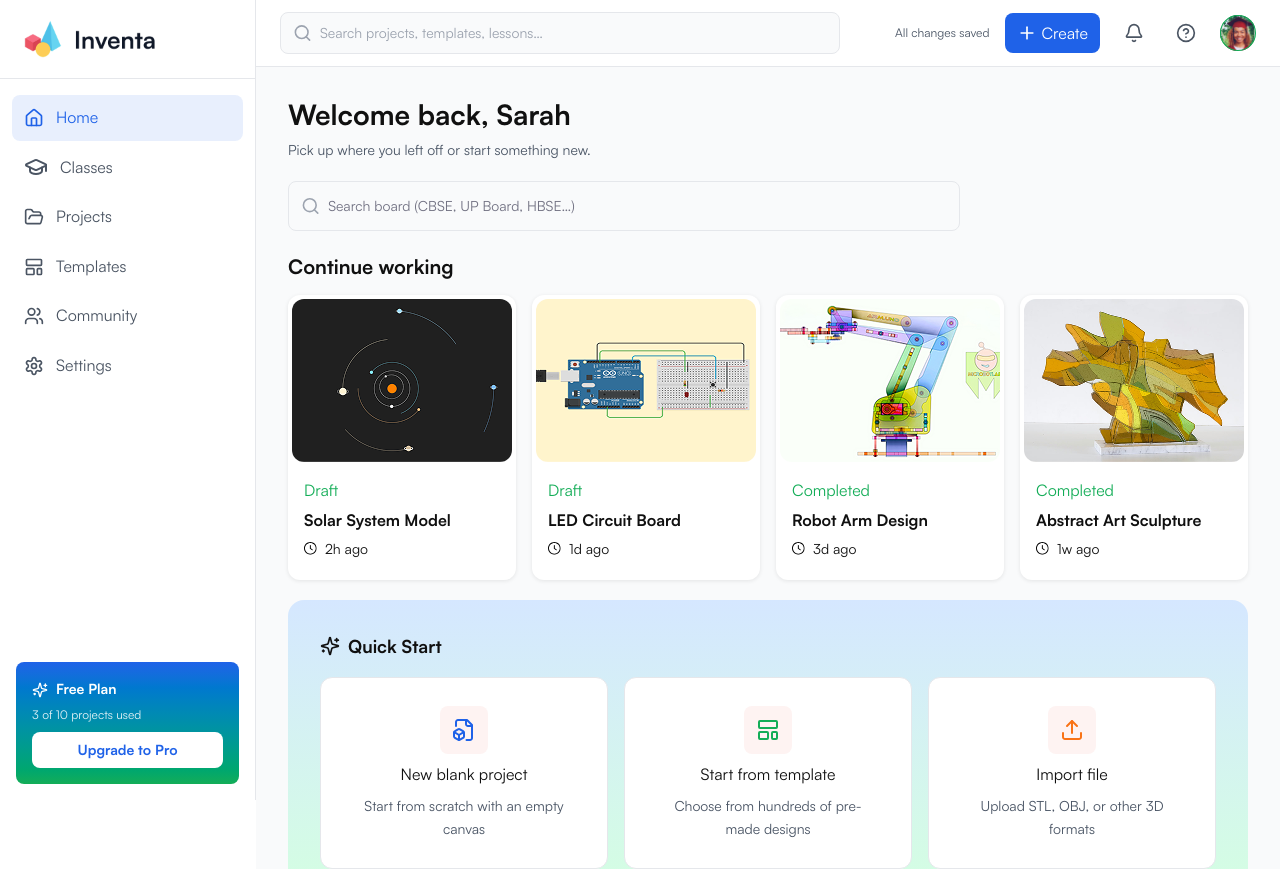
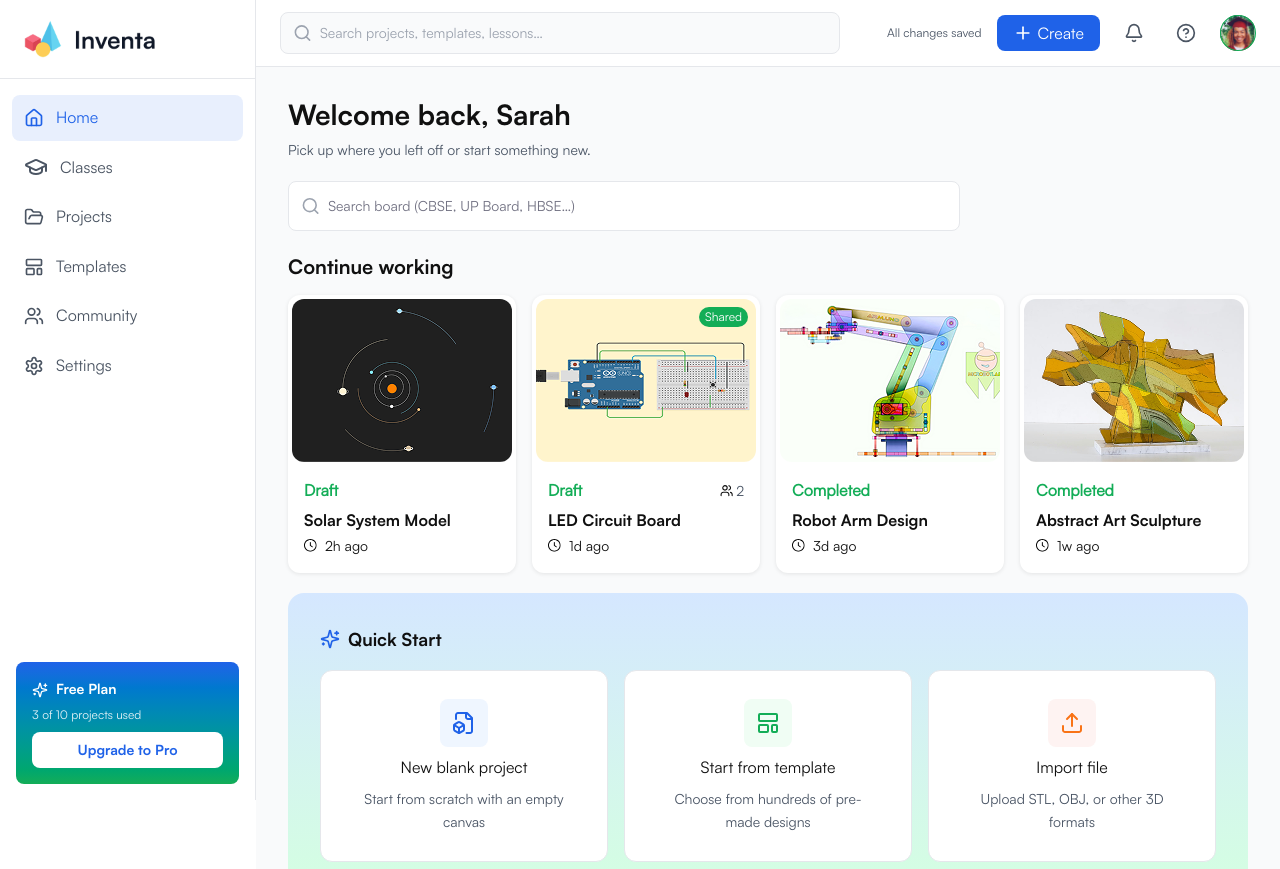
Before and after one commit to sandeep-luhaniwal/inventa, a Next.js app: page /dashboard in a window 1280 px wide. Shown: the top 869 px of the page. Built offline with nearby package versions, Linux system fonts and the light colour scheme.

Commit message:
all chages done

```diff
--- a/src/app/dashboard/classes/page.tsx
+++ b/src/app/dashboard/classes/page.tsx
@@ -3,7 +3,7 @@ import React from 'react'
 
 function page() {
   return (
-    <div className='bg-[#F9FAFB] p-4 lg:p-6 xl:p-8'>
+    <div className='bg-[#F9FAFB] min-h-[calc(100vh-80px)] p-4 lg:p-6 xl:p-8'>
       <ClassesHero />
     </div>
   )
--- a/src/components/common/Helper.tsx
+++ b/src/components/common/Helper.tsx
@@ -327,19 +327,19 @@ export const PROJECT_OPTIONS_DATA_LIST = [
     title: "New blank project",
     desc: "Start from scratch with an empty canvas",
     icon: "file", // tumhare Icons component ke hisaab se
-    color: "blue",
+    color: "#EFF6FF",
   },
   {
     title: "Start from template",
     desc: "Choose from hundreds of pre-made designs",
     icon: "templategreen",
-    color: "green",
+    color: "#F0FDF4",
   },
   {
     title: "Import file",
     desc: "Upload STL, OBJ, or other 3D formats",
     icon: "upload",
-    color: "orange",
+    color: "#FEF3F2",
   },
 ]
 
--- a/src/components/common/Icons.tsx
+++ b/src/components/common/Icons.tsx
@@ -161,7 +161,7 @@ const Icons = ({ icon, className, hoverchangevalue, ...props }: ICONS_PROPS) =>
         ),
         "dashboard": (
             <svg width="20" height="20" viewBox="0 0 20 20" fill="none" xmlns="http://www.w3.org/2000/svg">
-                <g clip-path="url(#clip0_221_75)">
+                <g clipPath="url(#clip0_221_75)">
                     <path d="M12.5 17.5V10.8333C12.5 10.6123 12.4122 10.4004 12.2559 10.2441C12.0996 10.0878 11.8877 10 11.6667 10H8.33333C8.11232 10 7.90036 10.0878 7.74408 10.2441C7.5878 10.4004 7.5 10.6123 7.5 10.8333V17.5" stroke="#4B5563" strokeWidth="1.66667" strokeLinecap="round" strokeLinejoin="round" />
                     <path d="M2.5 8.33333C2.49994 8.09089 2.55278 7.85135 2.65482 7.63143C2.75687 7.41151 2.90566 7.2165 3.09083 7.06L8.92417 2.06083C9.22499 1.80659 9.60613 1.6671 10 1.6671C10.3939 1.6671 10.775 1.80659 11.0758 2.06083L16.9092 7.06C17.0943 7.2165 17.2431 7.41151 17.3452 7.63143C17.4472 7.85135 17.5001 8.09089 17.5 8.33333V15.8333C17.5 16.2754 17.3244 16.6993 17.0118 17.0118C16.6993 17.3244 16.2754 17.5 15.8333 17.5H4.16667C3.72464 17.5 3.30072 17.3244 2.98816 17.0118C2.67559 16.6993 2.5 16.2754 2.5 15.8333V8.33333Z" stroke="#4B5563" strokeWidth="1.66667" strokeLinecap="round" strokeLinejoin="round" />
                 </g>
@@ -406,7 +406,7 @@ const Icons = ({ icon, className, hoverchangevalue, ...props }: ICONS_PROPS) =>
         ),
         "stretue": (
             <svg width="16" height="16" viewBox="0 0 16 16" fill="none" xmlns="http://www.w3.org/2000/svg">
-                <g clip-path="url(#clip0_230_3589)">
+                <g clipPath="url(#clip0_230_3589)">
                     <path d="M8 1.33334V14.6667" stroke="#64748B" strokeWidth="1.33333" strokeLinecap="round" strokeLinejoin="round" />
                     <path d="M10 12.6667L8 14.6667L6 12.6667" stroke="#64748B" strokeWidth="1.33333" strokeLinecap="round" strokeLinejoin="round" />
                     <path d="M12.667 6L14.667 8L12.667 10" stroke="#64748B" strokeWidth="1.33333" strokeLinecap="round" strokeLinejoin="round" />
@@ -429,6 +429,21 @@ const Icons = ({ icon, className, hoverchangevalue, ...props }: ICONS_PROPS) =>
                 <path d="M10.667 14H12.667C13.0206 14 13.3598 13.8595 13.6098 13.6095C13.8598 13.3594 14.0003 13.0203 14.0003 12.6667V10.6667" stroke="#64748B" strokeWidth="1.33333" strokeLinecap="round" strokeLinejoin="round" />
             </svg>
         ),
+        "people": (
+            <svg width="14" height="14" viewBox="0 0 14 14" fill="none" xmlns="http://www.w3.org/2000/svg">
+                <g clipPath="url(#clip0_303_998)">
+                    <path d="M8.84489 11.6091V10.5035C8.84489 9.91704 8.61192 9.35459 8.19723 8.9399C7.78253 8.52521 7.22009 8.29224 6.63363 8.29224H3.31673C2.73027 8.29224 2.16783 8.52521 1.75313 8.9399C1.33844 9.35459 1.10547 9.91704 1.10547 10.5035V11.6091" stroke="#101010" strokeWidth="1.10563" strokeLinecap="round" strokeLinejoin="round" />
+                    <path d="M4.97494 6.08097C6.19618 6.08097 7.1862 5.09096 7.1862 3.86971C7.1862 2.64846 6.19618 1.65845 4.97494 1.65845C3.75369 1.65845 2.76367 2.64846 2.76367 3.86971C2.76367 5.09096 3.75369 6.08097 4.97494 6.08097Z" stroke="#101010" strokeWidth="1.10563" strokeLinecap="round" strokeLinejoin="round" />
+                    <path d="M12.1624 11.6091V10.5035C12.162 10.0136 11.9989 9.53761 11.6987 9.15038C11.3986 8.76316 10.9783 8.48659 10.5039 8.36411" stroke="#101010" strokeWidth="1.10563" strokeLinecap="round" strokeLinejoin="round" />
+                    <path d="M8.8457 1.73032C9.32135 1.8521 9.74294 2.12873 10.044 2.51659C10.3451 2.90445 10.5085 3.38148 10.5085 3.87248C10.5085 4.36347 10.3451 4.8405 10.044 5.22836C9.74294 5.61622 9.32135 5.89285 8.8457 6.01464" stroke="#101010" strokeWidth="1.10563" strokeLinecap="round" strokeLinejoin="round" />
+                </g>
+                <defs>
+                    <clipPath id="clip0_303_998">
+                        <rect width="13.2676" height="13.2676" fill="white" />
+                    </clipPath>
+                </defs>
+            </svg>
+        ),
 
     }
     return icon ? iconsList[icon] || null : null;
--- a/src/components/dashboard/classes/ClassesHero.tsx
+++ b/src/components/dashboard/classes/ClassesHero.tsx
@@ -22,7 +22,7 @@ const ClassesHero = () => {
                 Select your Class
             </Heading>
             <div className="py-4 md:py-5 flex gap-3 items-center">
-                <div className="flex gap-2 items-center border border-[#E5E7EB] p-2 rounded-lg">
+                <div className="flex gap-2 items-center border bg-white border-[#E5E7EB] p-2 rounded-lg">
                     <Image
                     width={100}
                     height={100}
@@ -42,7 +42,7 @@ const ClassesHero = () => {
              <div className="grid grid-cols-2 sm:grid-cols-3 md:grid-cols-4 gap-4">
                     {CLASSES_DATA_LIST.map((obj,i)=>{
                         return(
-                            <div className="bg-white p-4 relative lg:p-6 cursor-pointer hover:border-blue duration-300 xl:pb-8 border border-[#E5E7EB] rounded-xl">
+                            <div key={i} className="bg-white p-4 relative lg:p-6 cursor-pointer hover:border-blue duration-300 xl:pb-8 border border-[#E5E7EB] rounded-xl">
                                 <Heading small bold mainblack>
                                     {obj.name}
                                 </Heading>
--- a/src/components/dashboard/common/DashBoardNavBar.tsx
+++ b/src/components/dashboard/common/DashBoardNavBar.tsx
@@ -29,10 +29,10 @@ const DashBoardNavBar = () => {
                 />
             </div>
             <div className="w-full max-w-95 flex gap-4 items-center justify-end">
-                <Paragraph xs gray className='hidden lg:flex'>
+                <Paragraph xs gray medium className='hidden lg:flex'>
                     All changes saved
                 </Paragraph>
-                <button className='bg-blue py-2 px-3 flex items-center flex-nowrap cursor-pointer rounded-lg gap-1 text-white font-medium'>
+                <button className='bg-blue py-1.5 px-3 xl:px-4 flex items-center flex-nowrap cursor-pointer rounded-lg gap-1 text-white font-medium'>
                     <Icons icon='plus' className='text-white' />
                     Create
                 </button>
--- a/src/components/dashboard/home/DashBoardHero.tsx
+++ b/src/components/dashboard/home/DashBoardHero.tsx
@@ -20,7 +20,7 @@ const DashBoardHero = () => {
             <Paragraph sm gray medium className='pt-2'>
                 Pick up where you left off or start something new.
             </Paragraph>
-            <div className="py-3.5 my-5 max-w-2xl px-3 bg-[#F9FAFB] border border-[#E5E7EB] rounded-lg w-full flex items-center gap-2">
+            <div className="py-3.5 my-5 max-w-2xl px-3 bg-white border border-[#E5E7EB] rounded-lg w-full flex items-center gap-2">
                 <Icons icon='search' />
                 <input type="search" placeholder='Search board (CBSE, UP Board, HBSE…)'
                     className='placeholder:text-[#717182] text-sm outline-none w-full'
@@ -34,7 +34,7 @@ const DashBoardHero = () => {
             <div className="grid grid-cols-1 sm:grid-cols-2 md:grid-cols-3 lg:grid-cols-4 gap-4 pt-3">
                 {CURRENT_PROJECTS_WORKING_LIST.map((obj, i) => {
                     return (
-                        <Link href={"/design"} key={i} className="bg-white rounded-xl p-1 shadow-[0_1px_4px_0_rgba(0,0,0,0.09)]">
+                        <Link href={"/design"} key={i} className="bg-white relative rounded-xl p-1 shadow-[0_1px_4px_0_rgba(0,0,0,0.09)]">
                             <Image
                                 width={2000}
                                 height={1000}
@@ -42,14 +42,27 @@ const DashBoardHero = () => {
                                 alt={obj.title}
                                 className='rounded-xl'
                             />
+                            {obj.shared && (
+                                <span className='absolute top-3 text-xs font-medium right-3 z-20 bg-green text-white px-1.5 py-0.5 rounded-full'>
+                                    Shared
+                                </span>
+                            )}
                             <div className="px-3 py-4 flex flex-col gap-1">
-                                <Paragraph base green medium>
-                                    {obj.status}
-                                </Paragraph>
+                                <div className="flex gap-2 justify-between">
+                                    <Paragraph base green semibold>
+                                        {obj.status}
+                                    </Paragraph>
+                                    {obj.members > 0 &&
+                                        <Paragraph sm medium gray className='flex items-center gap-0.5'>
+                                            <Icons icon='people' />
+                                            {obj.members}
+                                        </Paragraph>
+                                    }
+                                </div>
                                 <Paragraph base bold mainblack>
                                     {obj.title}
                                 </Paragraph>
-                                <Paragraph sm medium mainblack className='flex items-center gap-2 leading-[120%]'>
+                                <Paragraph sm medium mainblack className='flex items-center gap-2 leading-[110%]!'>
                                     <Icons icon='watch' />
                                     {obj.time}
                                 </Paragraph>
--- a/src/components/dashboard/home/QuickStartProject.tsx
+++ b/src/components/dashboard/home/QuickStartProject.tsx
@@ -8,14 +8,17 @@ const QuickStartProject = () => {
         <div className='py-5 lg:pb-7.5 w-full'>
             <div className="rounded-lg lg:rounded-2xl bg-linear-to-b from-[#D5E7FF] to-[#D4FFE1] p-4 md:p-6 lg:p-8">
                 <Paragraph lg bold mainblack className='flex items-center gap-2'>
-                    <Icons icon='starmulti' className='w-5 h-5 stroke-main-black' />
+                    <Icons icon='starmulti' className='w-5 h-5 stroke-blue' />
                     Quick Start
                 </Paragraph>
                 <div className="pt-4 grid grid-cols-1 sm:grid-cols-2 md:grid-cols-3 gap-4">
                     {PROJECT_OPTIONS_DATA_LIST.map((obj, i) => {
                         return (
                             <div className="bg-white rounded-xl border border-[#E5E7EB] hover:border-blue p-4 md:p-6 lg:p-7" key={i}>
-                                <div className="w-12 h-12 mx-auto bg-[#FEF3F2] rounded-lg flex justify-center items-center">
+                                <div
+                                    style={{ backgroundColor: obj.color }}
+                                    className="w-12 h-12 mx-auto rounded-lg flex justify-center items-center"
+                                >
                                     <Icons icon={obj.icon} />
                                 </div>
                                 <Paragraph mainblack base medium center className='py-2'>{obj.title}</Paragraph>
```
Also changed, not shown: src/components/dashboard/classes/BoardHero.tsx (+4 -4 lines), src/components/design/DesignNavBar.tsx (+9 -1 lines), src/components/design/StyleLayout.tsx (+4 -4 lines).
